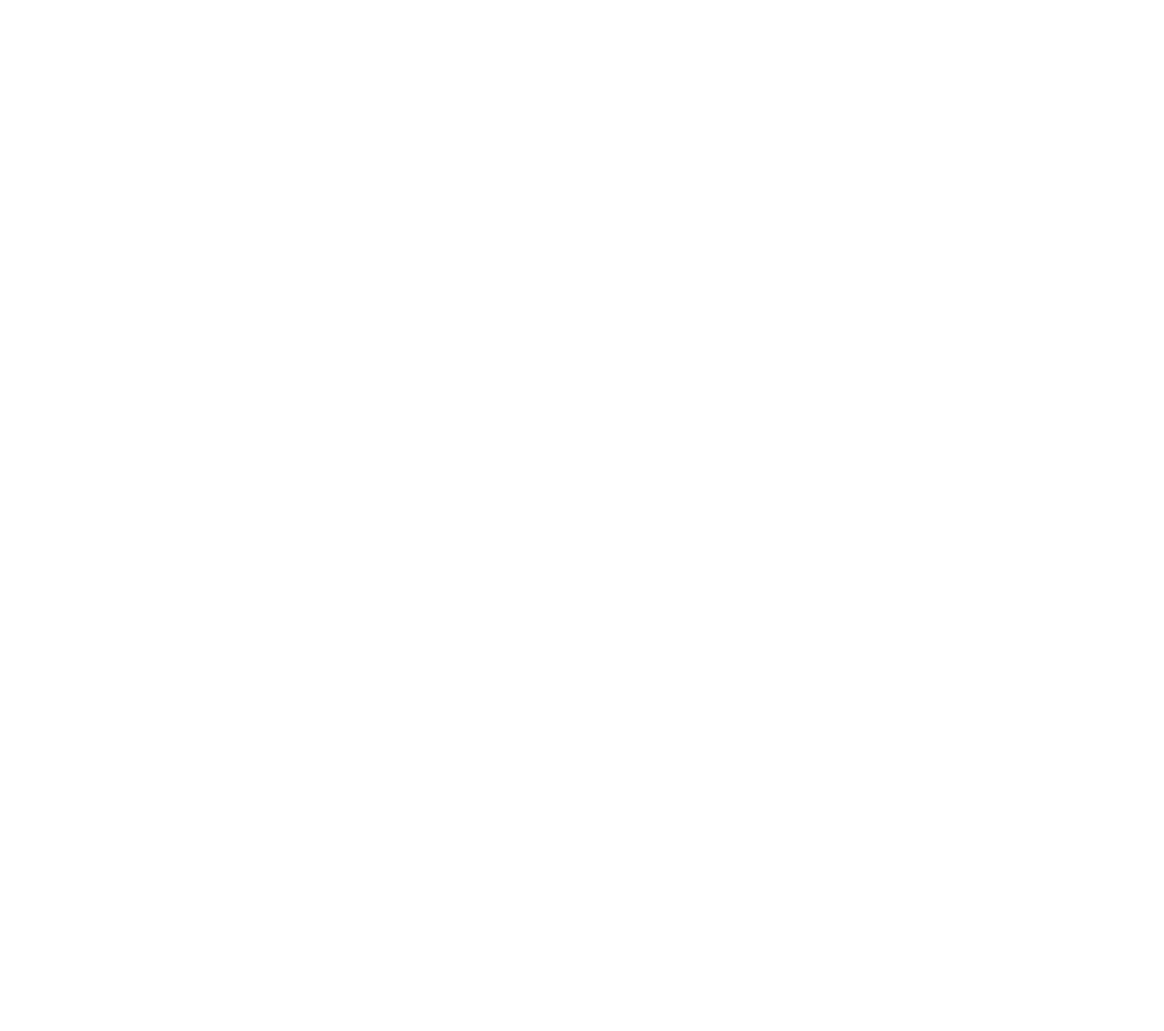
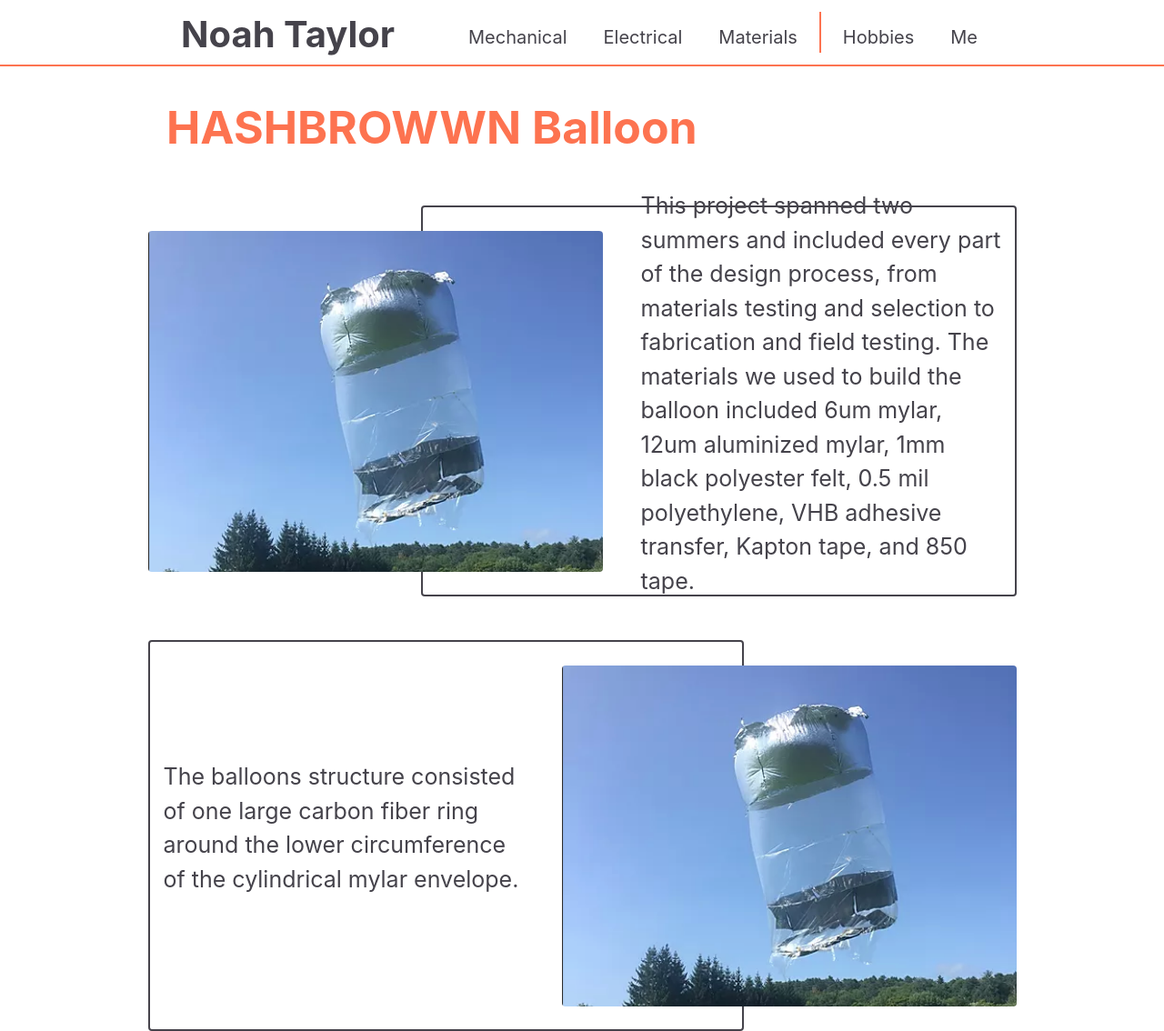
Before and after one commit to gwenfriedman/noahportfolio, a React (Create React App) app: page /hashbrowwn in a window 1280 px wide. Shown: the whole page at 91% size. Before the commit the page ends 800 px from the top, so only its background shows below. Built offline with nearby package versions, Linux system fonts and the light colour scheme.

Commit message:
added info page

```diff
--- a/src/App.js
+++ b/src/App.js
@@ -1,18 +1,27 @@
 import React from 'react';
 import './App.css';
 import Home from './Components/Home';
+import Nav from './Components/Nav';
+import Hashbrowwn from './Components/InfoPages/Hashbrowwn';
 import 'bootstrap/dist/css/bootstrap.min.css';
 
 import {BrowserRouter as Router, Route} from "react-router-dom";
 
 function App() {
     return (
+        <div>
+            <Nav/>
             <Router>
                 <div>
                     <Route exact path='/'
                            component={Home}/>
                 </div>
+                <div>
+                    <Route exact path='/hashbrowwn'
+                           component={Hashbrowwn}/>
+                </div>
             </Router>
+        </div>
     );
 }
 
--- a/src/Components/Home.css
+++ b/src/Components/Home.css
@@ -33,7 +33,6 @@
 
 .project-text-field {
     margin-left: 225px;
-    margin-top: 100px;
 }
 
 img {
--- a/src/Components/Home.js
+++ b/src/Components/Home.js
@@ -1,15 +1,18 @@
 import React from 'react';
 import './Home.css';
-import Nav from './Nav';
+
 // import new image here
 import balloon from '../images/balloon.png';
+
+import {Link} from "react-router-dom";
+
 
 function Home() {
     return (
         <div className="Home">
-            <Nav/>
 
             {/*Most Recent Project*/}
+            <Link to={`/hashbrowwn`}>
                 <div className={'row mt-5 justify-content-center'}>
                     {/*replace image here*/}
                     <img className={'rounded my-auto'} src={balloon} alt="Hashbrowwn balloon"/>
@@ -20,13 +23,14 @@ function Home() {
                             </div>
 
                             {/*Replace Name here*/}
-                            <h3 className={'orange-header'}>HASHBROWWN BALLOON</h3>
+                            <h3 className={'orange-header'}>HASHBROWWN Balloon</h3>
 
                             {/*Replace Description here*/}
                             <p className={'description'}> High-Altitude Solar-Heated Balloon Research Observatory With Wind Navigation </p>
                         </div>
                     </div>
                 </div>
+            </Link>
             <p className={'text-center mt-5'}> <i className="down"></i></p>
 
             <div className={'text-center'}>
--- /dev/null
+++ b/src/Components/InfoPages/Hashbrowwn.js
@@ -0,0 +1,46 @@
+import React from 'react';
+import './info.css';
+
+// import new image here
+import balloon from '../../images/balloon.png';
+
+function Home() {
+    return (
+        <div className="Hashbrowwn">
+            <p className={'orange-header-project'}> HASHBROWWN Balloon</p>
+
+            {/*Most Recent Project*/}
+            <div className={'row mt-5 justify-content-center'}>
+                {/*replace image here*/}
+                <img className={'rounded my-auto'} src={balloon} alt="Hashbrowwn balloon"/>
+                <div className={'rect rounded col-6'}>
+                    <div className={'text-field'}>
+                        {/*Replace Description here*/}
+                        <p className={'description'}>
+                            This project spanned two summers and included every part of the design process,
+                            from materials testing and selection to fabrication and field testing. The materials
+                            we used to build the balloon included 6um mylar, 12um aluminized mylar, 1mm black polyester
+                            felt, 0.5 mil polyethylene, VHB adhesive transfer, Kapton tape, and 850 tape.
+                        </p>
+                    </div>
+                </div>
+            </div>
+
+
+            <div className={'row mt-5 justify-content-center'}>
+                <div className={'rect-right rounded col-6'}>
+                    <div className={'text-field-left'}>
+                        {/*Replace Description here*/}
+                        <p className={'description'}>
+                            The balloons structure consisted of one large carbon fiber ring around the lower
+                            circumference of the cylindrical mylar envelope.
+                        </p>
+                    </div>
+                </div>
+                <img className={'rounded my-auto'} src={balloon} alt="Hashbrowwn balloon"/>
+            </div>
+        </div>
+    );
+}
+
+export default Home;
--- /dev/null
+++ b/src/Components/InfoPages/info.css
@@ -0,0 +1,29 @@
+.orange-header-project {
+    color: var(--custom-orange);
+    font-weight: bold;
+    font-size: 50px;
+    margin-top: 30px;
+    margin-bottom: 30px;
+    margin-left: 183px;
+}
+
+.rect {
+    align-items: center;
+    display: flex;
+    color: var(--custom-grey);
+}
+
+.text-field-left {
+    margin-right: 225px;
+}
+
+.rect-right {
+    width:500px;
+    height:430px;
+    border:2px solid var(--custom-grey);
+    margin-right: -200px;
+    z-index: -1;
+    align-items: center;
+    display: flex;
+    color: var(--custom-grey);
+}
--- a/src/Components/Nav.js
+++ b/src/Components/Nav.js
@@ -1,13 +1,16 @@
 import React from 'react';
-import './Home.css';
 import './Nav.css';
+import {Link} from "react-router-dom";
+
 
 function Nav() {
     return (
         <nav className="navbar navbar-expand-lg navbar-light sticky-top bg-white">
-            <a className="navbar-brand" href="#">
+            {/*<Link to={`/`}>*/}
+            <a className="navbar-brand">
                 <p className={'nav-header'}> Noah Taylor </p>
             </a>
+            {/*</Link>*/}
             <button className="navbar-toggler" type="button" data-toggle="collapse" data-target="#navbarNav"
                     aria-controls="navbarNav" aria-expanded="false" aria-label="Toggle navigation">
                 <span className="navbar-toggler-icon"></span>
```
Lines whose indentation alone changed are shown as unchanged.
